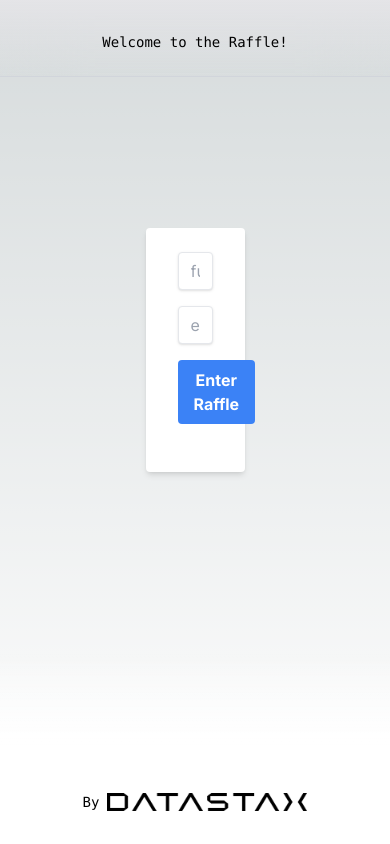
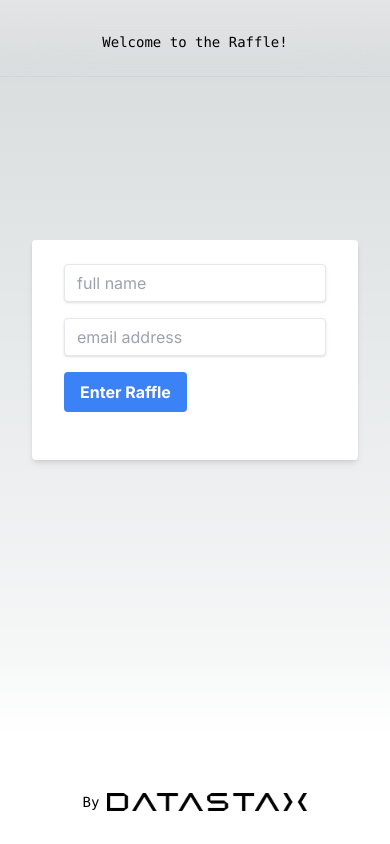
Before and after one commit to datastax/raffle-nextjs, a Next.js app: page / in a window 390 px wide. Built offline with nearby package versions, Linux system fonts and the light colour scheme.

Commit message:
fixed mobile view

```diff
--- a/app/page.tsx
+++ b/app/page.tsx
@@ -21,7 +21,7 @@ export default function Home() {
   }
 
   return (
-    <main className="flex min-h-screen flex-col items-center justify-between p-24">
+    <main className="flex p-8 min-h-screen flex-col items-center justify-between lg:p-24">
       <div className="z-10 w-full max-w-5xl items-center justify-between font-mono text-sm lg:flex">
         <p className="fixed left-0 top-0 flex w-full justify-center border-b border-gray-300 bg-gradient-to-b from-zinc-200 pb-6 pt-8 backdrop-blur-2xl dark:border-neutral-800 dark:bg-zinc-800/30 dark:from-inherit lg:static lg:w-auto  lg:rounded-xl lg:border lg:bg-gray-200 lg:p-4 lg:dark:bg-zinc-800/30">
           Welcome to the Raffle!
@@ -46,7 +46,7 @@ export default function Home() {
         </div>
       </div>
 
-      <div className="w-1/2">
+      <div className="w-full lg:w-1/2">
       { submitted ?
       <div><img src="https://i.giphy.com/media/v1.Y2lkPTc5MGI3NjExaHh4enp6d3BlanF2emp0d3Y1Z2Vzc2RsdnFwM3QxcG0wbXFyYTgyNSZlcD12MV9pbnRlcm5hbF9naWZfYnlfaWQmY3Q9Zw/3oeSAz6FqXCKuNFX6o/giphy.gif" alt="good luck"/>
       </div>
```
